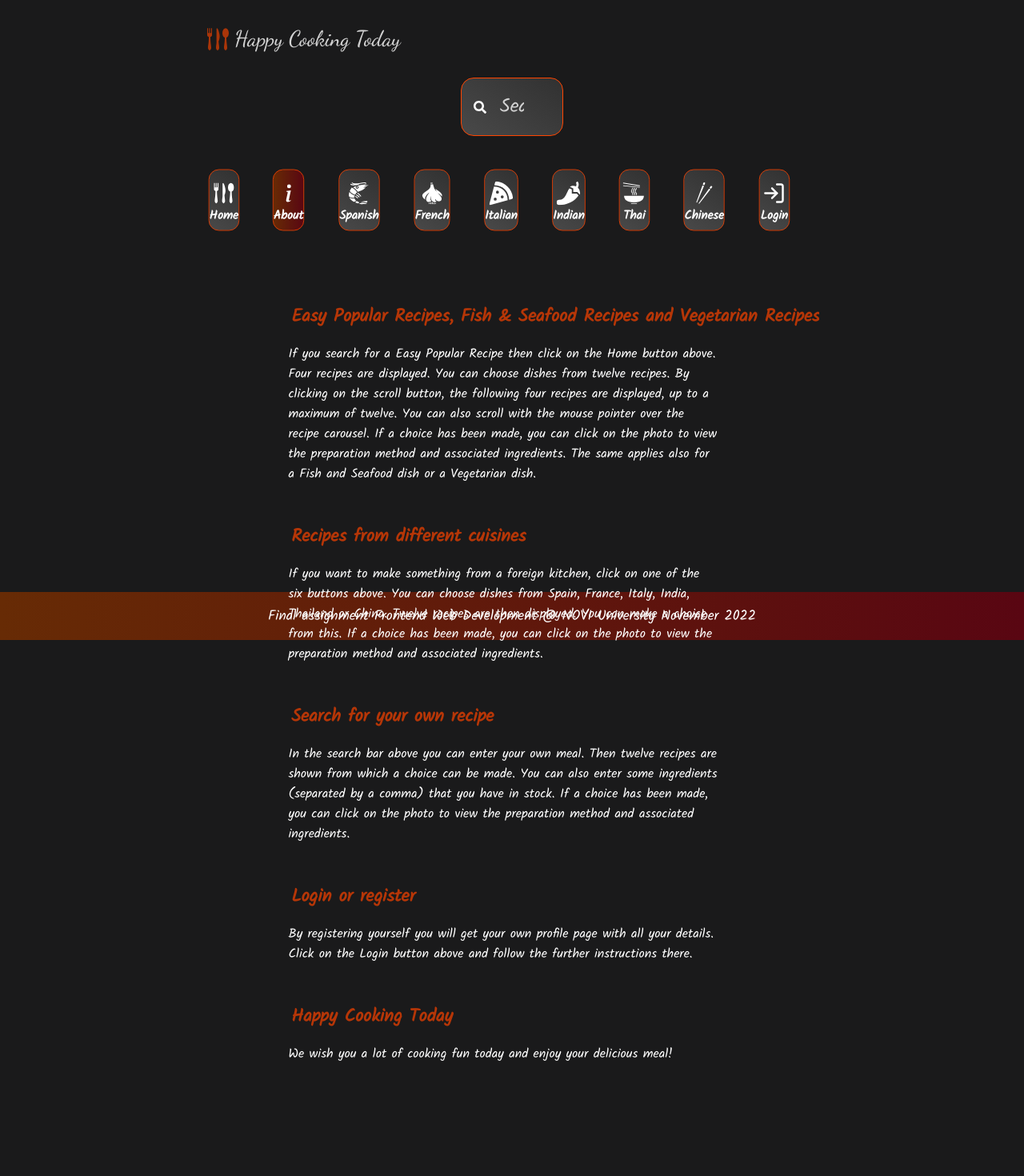
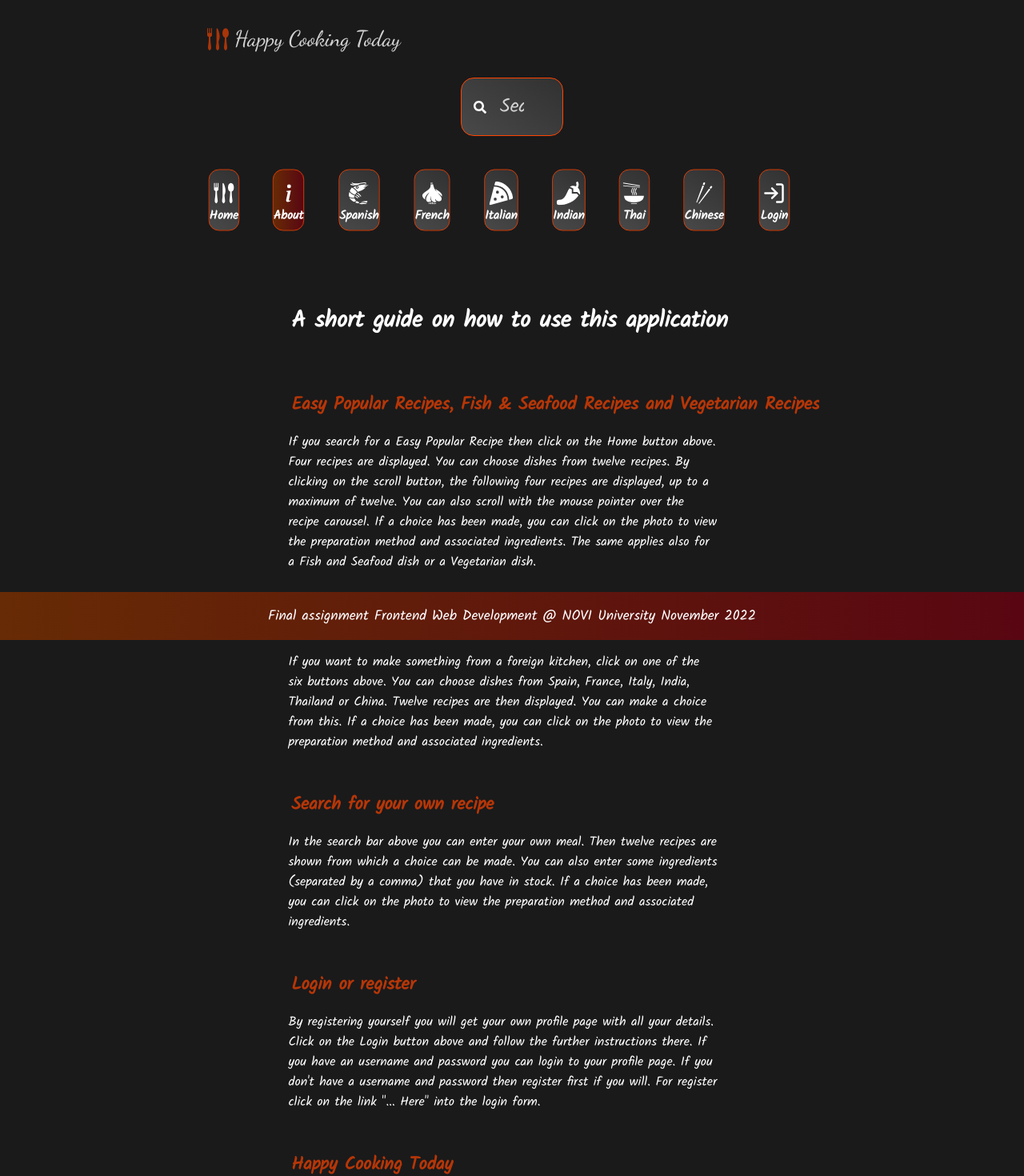
Before and after one commit to Peter070757/happy-cooking-today, a React (Create React App) app: page /About in a window 1280 px wide. Shown: the top 1470 px of the page at 80% size. Before the commit the page ends 1375 px from the top, so only its background shows below. Built offline with nearby package versions, Linux system fonts and the light colour scheme.

Commit message:
chance file

```diff
--- a/src/components/About/About.jsx
+++ b/src/components/About/About.jsx
@@ -6,6 +6,9 @@ import StyledCard from "./CardAbout/CardAbout";
 function About() {
     return (
         <>
+            <StyledCard>
+                <h1>A short guide on how to use this application</h1>
+            </StyledCard>
             <StyledCard>
                 <h4>Easy Popular Recipes, Fish & Seafood Recipes and Vegetarian Recipes</h4>
             </StyledCard>
@@ -48,7 +51,10 @@ function About() {
             <StyledCard>
                 <p>
                     By registering yourself you will get your own profile page with all your details. Click on the Login
-                    button above and follow the further instructions there.
+                    button above and follow the further instructions there. If you have an username and password you can
+                    login to your profile page. If you don't have a username and password then register first if you
+                    will.
+                    For register click on the link "... Here" into the login form.
                 </p>
             </StyledCard>
             <StyledCard>
```
